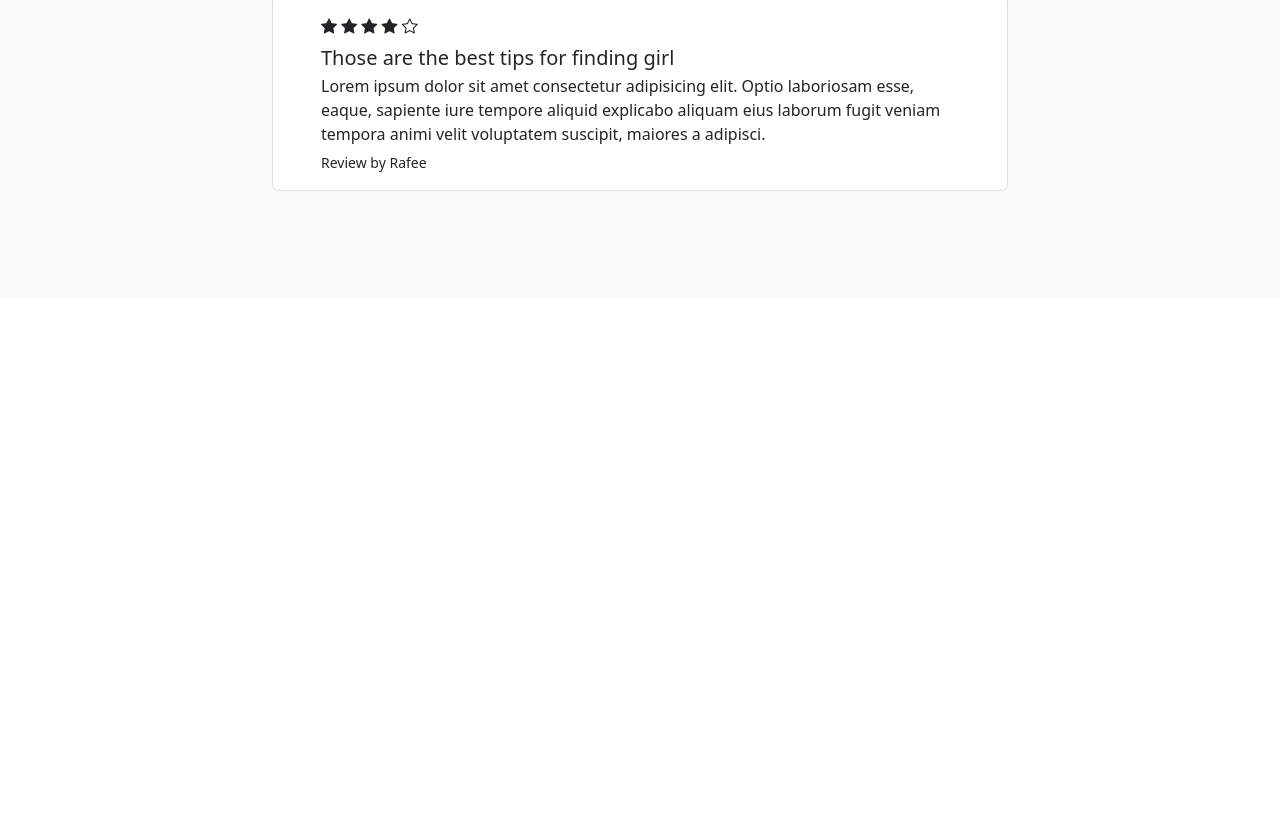
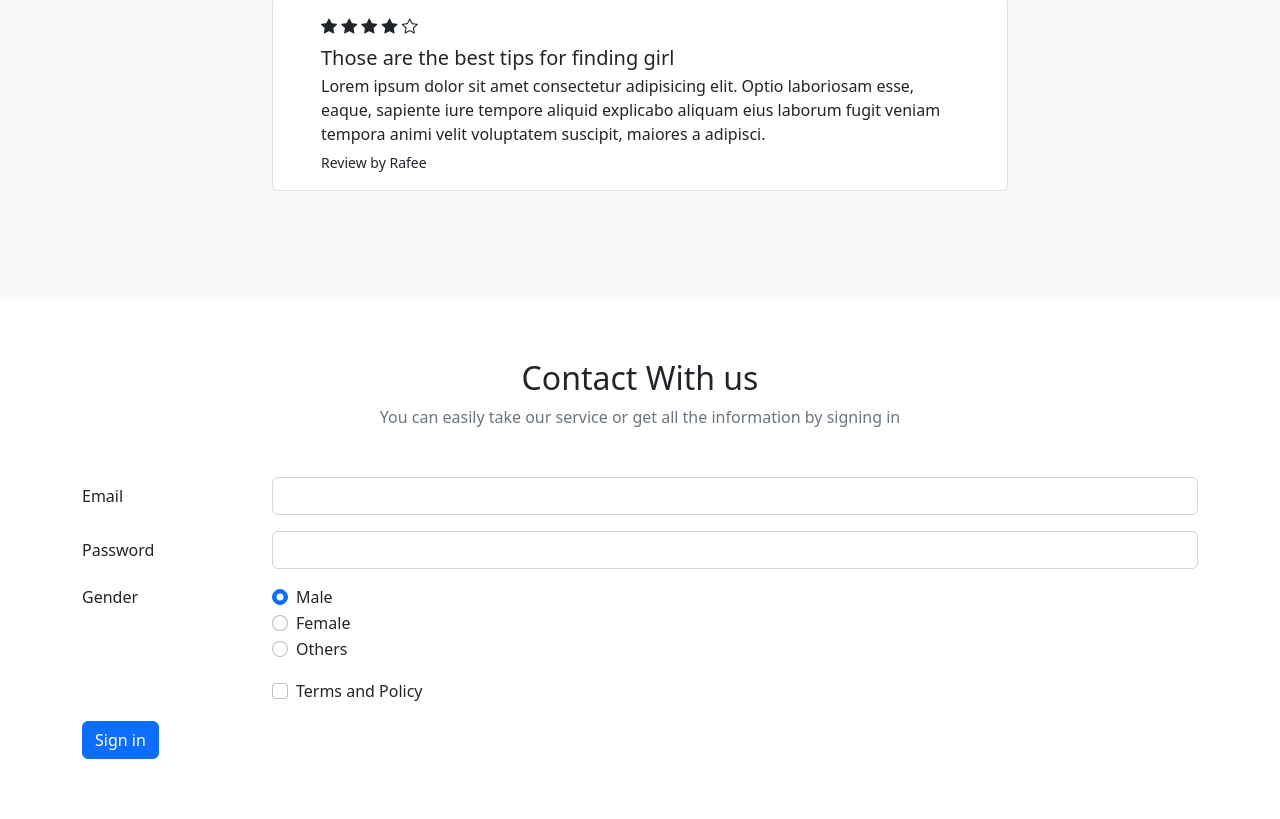
Before and after one commit to yeasinrafee/Bootstrap-5, a plain HTML site: page bootstrap-5.2.0-dist/index.html in a window 1280 px wide. Shown: the part 2931-3750 px from the top of the page. Before the commit the page ends 3230 px from the top, so only its background shows below. Drawn offline with nearby package versions, Linux system fonts and the light colour scheme.

Commit message:
Contact us form added

```diff
--- a/bootstrap-5.2.0-dist/index.html
+++ b/bootstrap-5.2.0-dist/index.html
@@ -361,6 +361,92 @@
       </div>
     </section>
 
+    <!-- Contact Form Section  -->
+    <section id="contact">
+      <div class="container-lg">
+        <div class="text-center mb-5">
+          <h2>Contact With us</h2>
+          <p class="text-muted"
+            >You can easily take our service or get all the information by
+            signing in</p
+          >
+        </div>
+        <form>
+          <div class="row mb-3">
+            <label for="inputEmail3" class="col-sm-2 col-form-label"
+              >Email</label
+            >
+            <div class="col-sm-10">
+              <input type="email" class="form-control" id="inputEmail3" />
+            </div>
+          </div>
+          <div class="row mb-3">
+            <label for="inputPassword3" class="col-sm-2 col-form-label"
+              >Password</label
+            >
+            <div class="col-sm-10">
+              <input type="password" class="form-control" id="inputPassword3" />
+            </div>
+          </div>
+          <fieldset class="row mb-3">
+            <legend class="col-form-label col-sm-2 pt-0">Gender</legend>
+            <div class="col-sm-10">
+              <div class="form-check">
+                <input
+                  class="form-check-input"
+                  type="radio"
+                  name="gridRadios"
+                  id="gridRadios1"
+                  value="option1"
+                  checked
+                />
+                <label class="form-check-label" for="gridRadios1"> Male </label>
+              </div>
+              <div class="form-check">
+                <input
+                  class="form-check-input"
+                  type="radio"
+                  name="gridRadios"
+                  id="gridRadios2"
+                  value="option2"
+                />
+                <label class="form-check-label" for="gridRadios2">
+                  Female
+                </label>
+              </div>
+              <div class="form-check">
+                <input
+                  class="form-check-input"
+                  type="radio"
+                  name="gridRadios"
+                  id="gridRadios2"
+                  value="option2"
+                />
+                <label class="form-check-label" for="gridRadios2">
+                  Others
+                </label>
+              </div>
+            </div>
+          </fieldset>
+          <div class="row mb-3">
+            <div class="col-sm-10 offset-sm-2">
+              <div class="form-check">
+                <input
+                  class="form-check-input"
+                  type="checkbox"
+                  id="gridCheck1"
+                />
+                <label class="form-check-label" for="gridCheck1">
+                  Terms and Policy
+                </label>
+              </div>
+            </div>
+          </div>
+          <button type="submit" class="btn btn-primary">Sign in</button>
+        </form>
+      </div>
+    </section>
+
     <script
       src="https://cdn.jsdelivr.net/npm/@popperjs/core@2.11.5/dist/umd/popper.min.js"
       integrity="sha384-Xe+8cL9oJa6tN/veChSP7q+mnSPaj5Bcu9mPX5F5xIGE0DVittaqT5lorf0EI7Vk"
```
